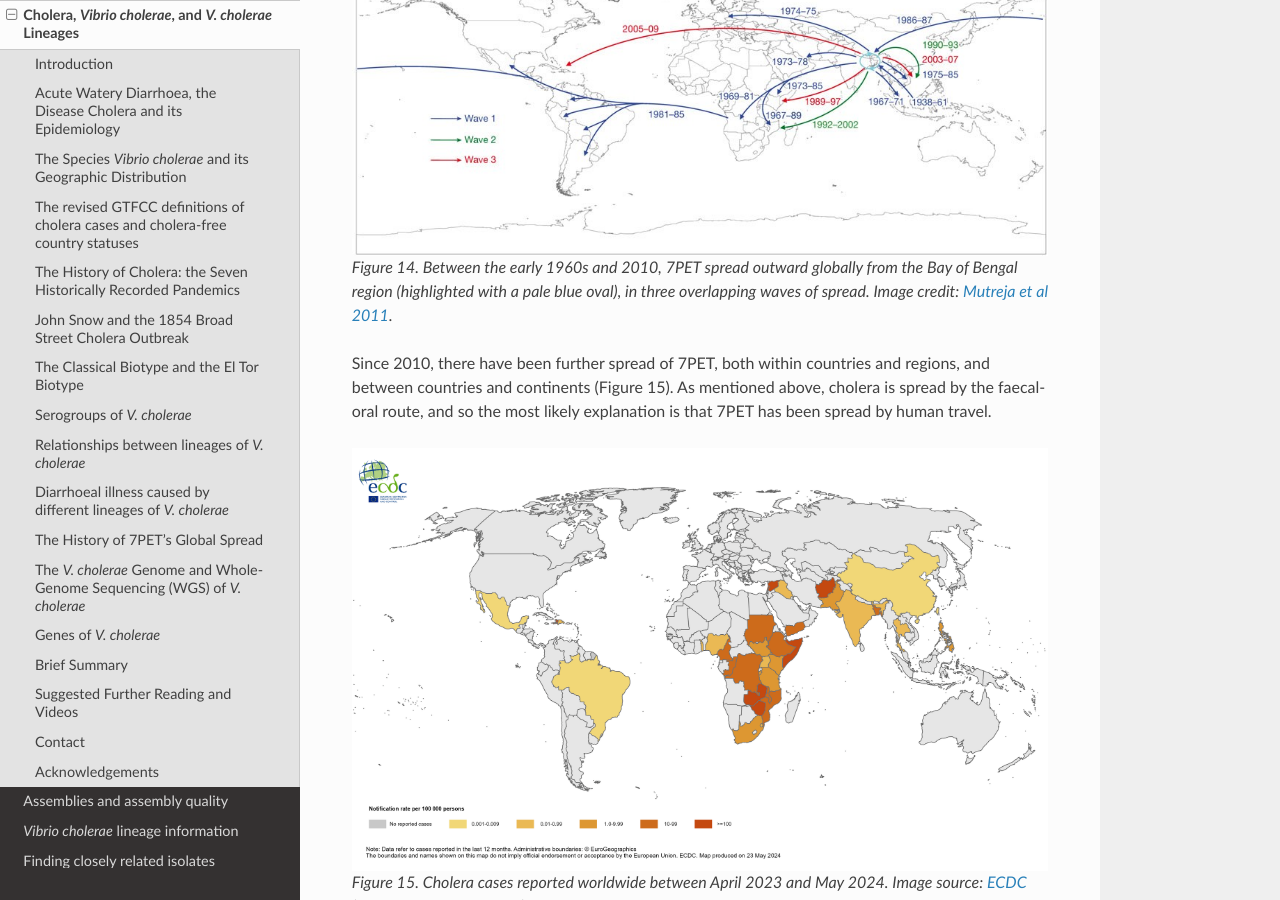
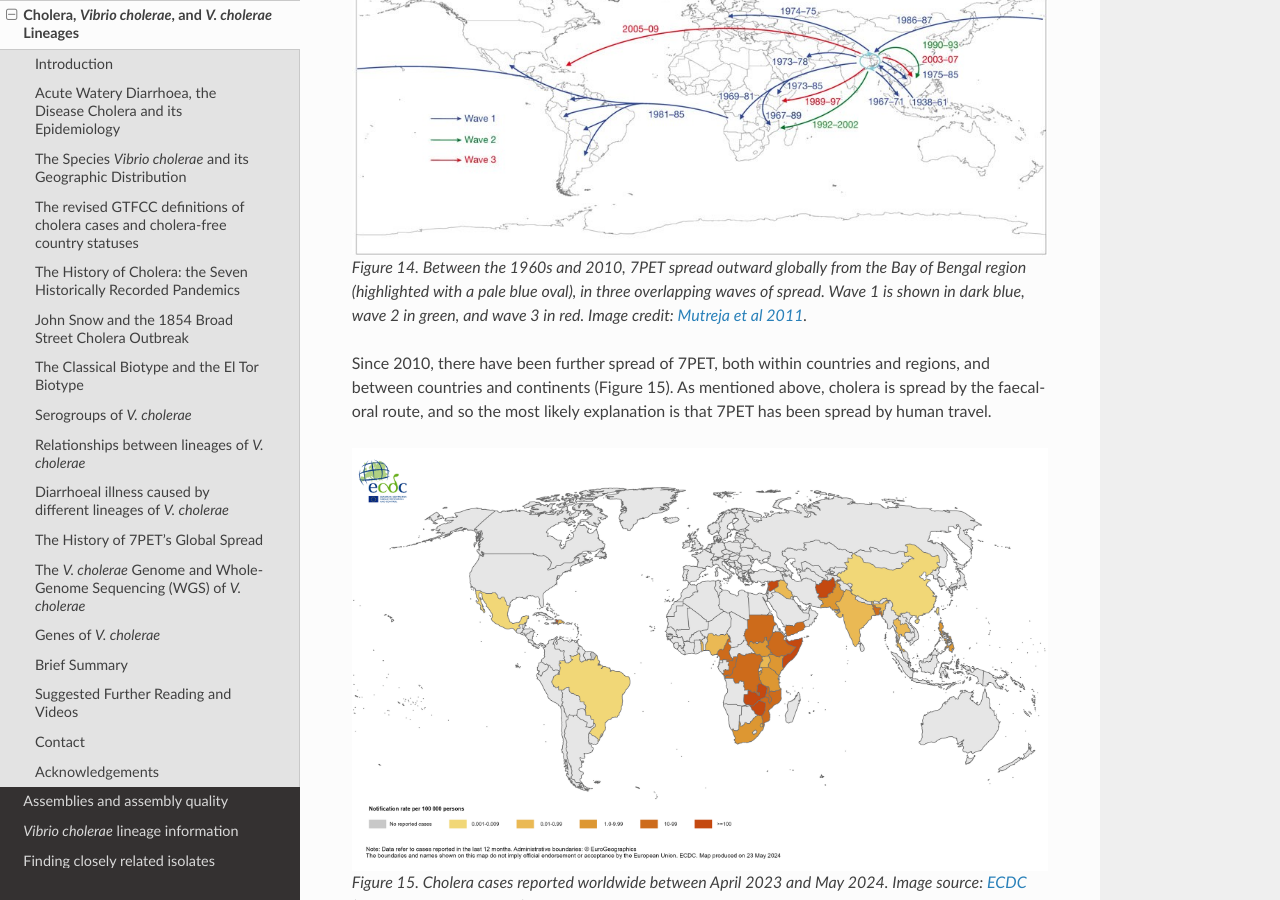
Before and after one commit to avrilcoghlan/cholerabook, a Sphinx documentation site: the page built from docs/source/vibriogenomes.rst, in a window 1280 px wide and 900 px high, scrolled down 13212 px. Built offline with Sphinx 7.4.7 and the Read the Docs theme 2.0.0, drawn with Linux system fonts in a browser that asks for light colours.

Commit message:
Update vibriogenomes.rst

```diff
--- a/docs/source/vibriogenomes.rst
+++ b/docs/source/vibriogenomes.rst
@@ -415,7 +415,7 @@ to large regions of the world in three overlapping waves (`Mutreja et al 2011`_;
 .. figure:: 7PET_Spread.jpg
   :width: 800
 
-  Figure 14. Between the early 1960s and 2010, 7PET spread outward globally from the Bay of Bengal region (highlighted with a pale blue oval), in three overlapping waves of spread. Image credit: `Mutreja et al 2011`_.
+  Figure 14. Between the 1960s and 2010, 7PET spread outward globally from the Bay of Bengal region (highlighted with a pale blue oval), in three overlapping waves of spread. Wave 1 is shown in dark blue, wave 2 in green, and wave 3 in red. Image credit: `Mutreja et al 2011`_.
 
 .. _Mutreja et al 2011: https://pubmed.ncbi.nlm.nih.gov/21866102/
 
```
